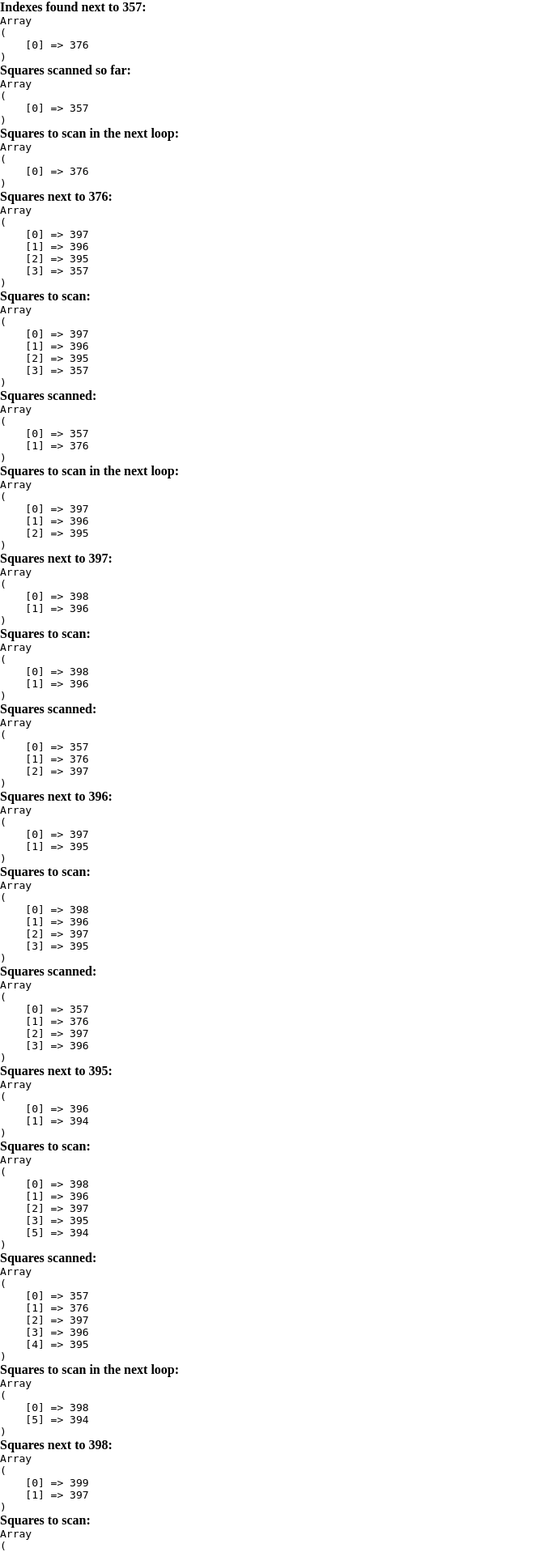
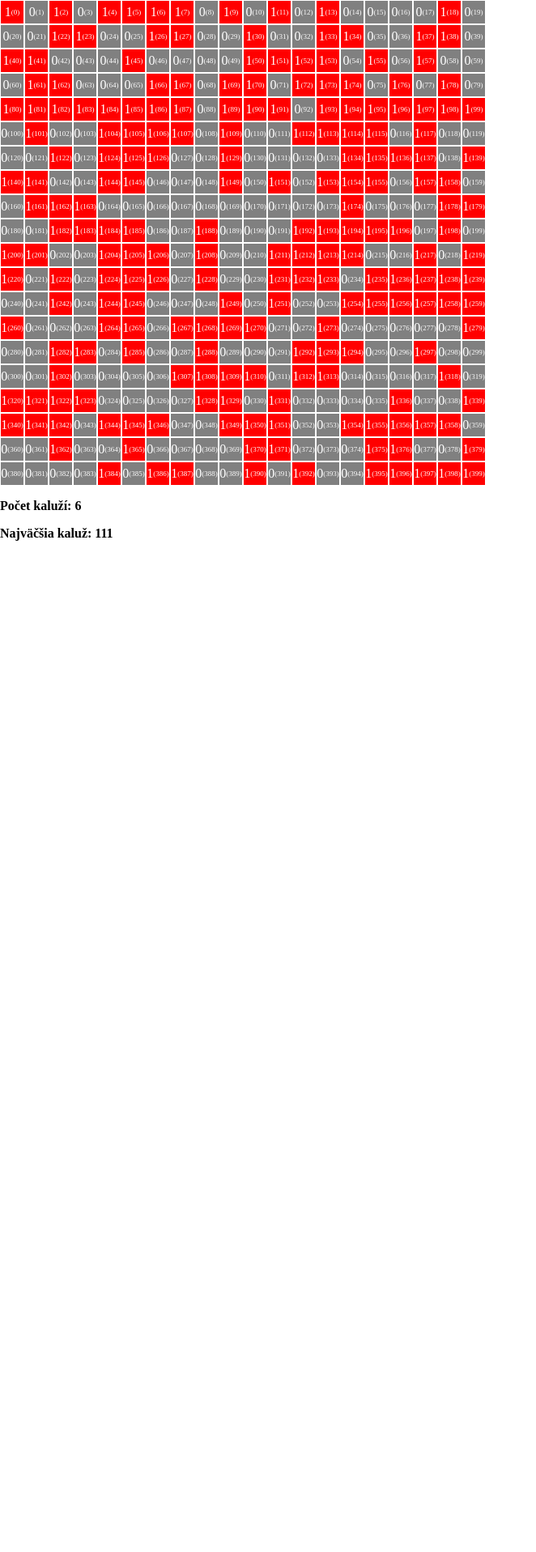
Before and after one commit to durino13/coffee, a PHP site: page / in a window 1280 px wide. Shown: the top 1917 px of the page at 81% size, without its empty margins (0-662 px from the left). After the commit the page ends 668 px from the top, so only its background shows below. Run offline with PHP 8.4, Linux system fonts and the light colour scheme; data that the repository does not hold is empty; some libraries are stand-ins or nearby versions.

Commit message:
- Backup commit ..

```diff
--- a/controller/Controller.php
+++ b/controller/Controller.php
@@ -9,61 +9,29 @@ class Controller
 	{
 		$table = new Table();
 		$squares = $table->create();
+		$poolCount = 0;
+		$biggestPool = 0;
+		$poolSize = 0;
 
-
-		$squaresScanned = [];
-		$squaresToScan = [];
-
-		// Find the first cofee square on the table
-		$index = 357; // hardcoded ..
-
-		// Rescan all the neighbour squares next to this scanned square and store the result in squaresToScan
-		$squaresToScan = $table->getNeighbourCoffeeSquaresIndexes($index);
-		pr("Indexes found next to $index:", $squaresToScan);
-
-		// add index of the founded square into squaresScanned
-		array_push($squaresScanned, $index);
-		pr("Squares scanned so far: ", $squaresScanned);
-		pr("Squares to scan in the next loop: ", $squaresToScan);
-
-		// Loop over the squaresToScan array and scan every square in the array
-		while (!empty($squaresToScan))
-		{
-
-			$temp = [];
-			$loop = 0;
-
-			foreach ($squaresToScan as $squareIndex)
+		for ($i=0; $i < 399; $i++) {
+			if ($table->getValueAtIndex($i) === 1)
 			{
-
-			 	// for every coffee square get the index of another neighbour squares
-			 	$ns = $table->getNeighbourCoffeeSquaresIndexes($squareIndex);
-			 	pr("Squares next to $squareIndex: ", $ns);
-
-			 	// add the neighbours to scan to the list of the squarestoscan
-			 	$temp = array_unique(array_merge($temp, $ns));
-			 	pr("Squares to scan: ", $temp);
-
-				// add the scanned square into 'squaresScanned'
-				array_push($squaresScanned, $squareIndex);
-				pr('Squares scanned: ', $squaresScanned);
-
-			 	// substract the squaresScanned from the squaresToScan, so we don't scan the squares, we scanned previously
-			 	// $temp1 = array_diff($ns, $squaresScanned);
-			 	// pr('Scan this in the next loop: ', $temp1);
-
+				$extractedPool = $table->extractPoolAtIndex($i);
+				// pr('Extracted pool: ', $extractedPool);
+				// After we extract the pool out of the table, we need to clean the table on the place, from where the pool has been extracted ..
+				$table->clean($extractedPool);
+				$poolCount++;
+				$poolSize = sizeof($extractedPool);
 			}
 
-			$squaresToScan = array_diff($temp, $squaresScanned);
-			pr('Squares to scan in the next loop: ', $squaresToScan);
-
+			if ($poolSize > $biggestPool)
+				$biggestPool = $poolSize;
 		}
 
 
 		$loader = new Twig_Loader_Filesystem(__DIR__.'/../view/');
-
 		$twig = new Twig_Environment($loader);
-		echo $twig->render('index.twig', ['squares' => $squares]);
+		echo $twig->render('index.twig', ['squares' => $squares, 'poolCount' => $poolCount, 'biggestPool' => $biggestPool]);
 
 	}
 
--- a/model/Table.php
+++ b/model/Table.php
@@ -8,7 +8,7 @@ class Table
 
 	public function __construct()
 	{
-		$this->tableSquareCount = 400;
+		$this->tableSquareCount = 399;
 		$this->init();
 	}
 
@@ -17,10 +17,10 @@ class Table
 	*/
 	private function init()
 	{
-		// for ($i=0; $i < $this->tableSquareCount; $i++) {
-		// 	$this->tableDataArray[$i] = rand(0, 1);
-		// }
-		$this->tableDataArray = [1,1,0,1,0,1,1,0,0,1,0,1,1,0,0,1,1,1,1,0,0,0,1,1,0,1,0,0,0,1,0,1,1,0,0,1,1,0,0,1,1,0,0,0,0,1,0,0,1,1,1,1,0,1,1,1,0,1,1,0,0,1,0,0,1,1,0,1,1,0,0,1,1,1,1,0,1,0,0,0,0,0,0,1,1,1,0,1,1,1,0,0,1,0,0,0,1,0,1,1,1,0,0,0,0,0,0,1,0,1,1,0,1,0,1,1,1,0,0,1,0,1,1,1,0,0,1,0,0,1,1,0,0,1,0,0,0,0,1,0,0,1,1,1,1,1,0,1,1,1,0,1,1,0,0,1,0,0,1,1,0,1,1,0,0,1,0,0,0,0,1,0,0,0,0,0,1,1,1,1,1,0,0,0,0,1,1,0,1,1,0,0,0,1,0,1,1,1,0,0,0,0,1,0,0,0,0,0,1,0,0,1,0,0,1,0,0,1,1,0,1,0,0,1,1,0,1,1,0,0,1,0,0,0,1,1,0,1,1,0,0,1,1,0,0,1,1,0,1,0,0,0,1,0,0,0,1,1,0,0,1,1,1,0,0,0,1,1,0,1,0,0,1,0,0,1,1,1,0,0,0,1,0,1,0,0,0,0,0,1,0,0,1,1,0,1,0,1,1,0,1,1,1,0,0,0,0,1,0,0,1,1,0,0,1,0,1,1,0,1,0,1,0,1,1,0,1,1,0,1,0,1,1,0,0,1,0,0,0,0,1,0,1,1,1,0,0,0,0,1,0,1,0,0,1,0,0,1,0,1,0,1,1,0,1,1,1,0,1,0,0,0,1,0,0,0,1,0,0,0,1,1,0,1,1,1,0,0,1,0,1,1,1,0,1,1,1,1,1,1];
+		for ($i=0; $i <= $this->tableSquareCount; $i++) {
+			$this->tableDataArray[$i] = rand(0, 1);
+		}
+		// $this->tableDataArray = [1,1,0,1,0,1,1,0,0,1,0,1,1,0,0,1,1,1,1,0,0,0,1,1,0,1,0,0,0,1,0,1,1,0,0,1,1,0,0,1,1,0,0,0,0,1,0,0,1,1,1,1,0,1,1,1,0,1,1,0,0,1,0,0,1,1,0,1,1,0,0,1,1,1,1,0,1,0,0,0,0,0,0,1,1,1,0,1,1,1,0,0,1,0,0,0,1,0,1,1,1,0,0,0,0,0,0,1,0,1,1,0,1,0,1,1,1,0,0,1,0,1,1,1,0,0,1,0,0,1,1,0,0,1,0,0,0,0,1,0,0,1,1,1,1,1,0,1,1,1,0,1,1,0,0,1,0,0,1,1,0,1,1,0,0,1,0,0,0,0,1,0,0,0,0,0,1,1,1,1,1,0,0,0,0,1,1,0,1,1,0,0,0,1,0,1,1,1,0,0,0,0,1,0,0,0,0,0,1,0,0,1,0,0,1,0,0,1,1,0,1,0,0,1,1,0,1,1,0,0,1,0,0,0,1,1,0,1,1,0,0,1,1,0,0,1,1,0,1,0,0,0,1,0,0,0,1,1,0,0,1,1,1,0,0,0,1,1,0,1,0,0,1,0,0,1,1,1,0,0,0,1,0,1,0,0,0,0,0,1,0,0,1,1,0,1,0,1,1,0,1,1,1,0,0,0,0,1,0,0,1,1,0,0,1,0,1,1,0,1,0,1,0,1,1,0,1,1,0,1,0,1,1,0,0,1,0,0,0,0,1,0,1,1,1,0,0,0,0,1,0,1,0,0,1,0,0,1,0,1,0,1,1,0,1,1,1,0,1,0,0,0,1,0,0,0,1,0,0,0,1,1,0,1,1,1,0,0,1,0,1,1,1,0,1,1,1,1,1,1];
 	}
 
 	/**
@@ -32,20 +32,76 @@ class Table
 	}
 
 	/**
+	* Clean the table
+	*/
+	public function clean($pool)
+	{
+		foreach ($pool as $poolIndex) {
+			$this->tableDataArray[$poolIndex] = 0;
+		}
+	}
+
+	public function extractPoolAtIndex($index)
+	{
+		$squaresScanned = [];
+		$squaresToScan = [];
+
+		// Rescan all the neighbour squares next to this scanned square and store the result in squaresToScan
+		$squaresToScan = $this->getNeighbourCoffeeSquaresIndexes($index);
+		// pr("Indexes found next to $index:", $squaresToScan);
+
+		// add index of the founded square into squaresScanned
+		array_push($squaresScanned, $index);
+		// pr("Squares scanned so far: ", $squaresScanned);
+		// pr("Squares to scan in the next loop: ", $squaresToScan);
+
+		// Loop over the squaresToScan array and scan every square in the array
+		while (!empty($squaresToScan))
+		{
+
+			$temp = [];
+			$loop = 0;
+
+			foreach ($squaresToScan as $squareIndex)
+			{
+
+			 	// for every coffee square get the index of another neighbour squares
+			 	$ns = $this->getNeighbourCoffeeSquaresIndexes($squareIndex);
+			 	// pr("Squares next to $squareIndex: ", $ns);
+
+			 	// add the neighbours to scan to the list of the squarestoscan
+			 	$temp = array_unique(array_merge($temp, $ns));
+			 	// pr("Squares to scan: ", $temp);
+
+				// add the scanned square into 'squaresScanned'
+				array_push($squaresScanned, $squareIndex);
+				// pr('Squares scanned: ', $squaresScanned);
+
+			}
+
+			$squaresToScan = array_diff($temp, $squaresScanned);
+			// pr('Squares to scan in the next loop: ', $squaresToScan);
+
+		}
+
+		return $squaresScanned;
+	}
+
+	/**
 	* This function will count coffee squares next to a square with a specific index
 	*/
 	public function getNeighbourCoffeeSquaresIndexes($index)
 	{
-		$offsets = [-21, -20, -19, -1, 1, 19, 20, 21];
-
+		$offsets = $this->getOffsets($index);
 		$indexesFound = [];
 
 		foreach ($offsets as $offset) {
-			if (($index-$offset >= 0) && ($index+$offset <= $this->tableSquareCount))
+
+			if (array_key_exists($index+$offset, $this->tableDataArray))
 			{
-				if ($this->tableDataArray[$index-$offset] === 1)
+				if ($this->tableDataArray[$index+$offset] === 1)
 				{
-					array_push($indexesFound, $index-$offset);
+					array_push($indexesFound, $index+$offset);
 				}
 			}
 
@@ -54,4 +110,33 @@ class Table
 		return $indexesFound;
 	}
 
+	/**
+	* Function will get a position
+	*/
+	private function getOffsets($index)
+	{
+		$leftTableIndexes = [0, 20, 40, 60, 80, 100, 120, 140, 160, 180, 200, 220, 240, 260, 280, 300, 320, 340, 360, 380, 400];
+		$rightTableIndexes = [19, 39, 59, 79, 99, 119, 139, 159, 179, 199, 219, 239, 259, 279, 299, 319, 339, 359, 379, 399];
+
+		$allOffsets = [-21, -20, -19, -1, 1, 19, 20, 21];
+		$offsetsForLeft = [-20, -19, 1, 20, 21];
+		$offsetsForRight = [-21, -20, -1, 1, 20];
+
+		if (in_array($index, $leftTableIndexes))
+		{
+			return $offsetsForLeft;
+		} else if (in_array($index, $rightTableIndexes))
+		{
+			return $offsetsForRight;
+		} else {
+			return $allOffsets;
+		}
+
+	}
+
+	public function getValueAtIndex($index)
+	{
+		return $this->tableDataArray[$index];
+	}
+
 }
--- a/view/index.twig
+++ b/view/index.twig
@@ -17,8 +17,8 @@
 	        {% endfor %}
         </div>
 
-        <div class="result">Počet kaluží: </div>
-        <div class="result">Najväčšia kaluž: </div>
+        <div class="result">Počet kaluží: {{ poolCount }}</div>
+        <div class="result">Najväčšia kaluž: {{ biggestPool }} </div>
 
     </body>
 </html>
```
